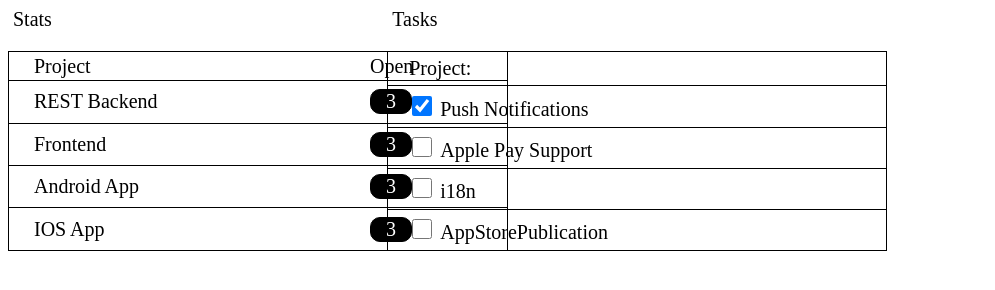
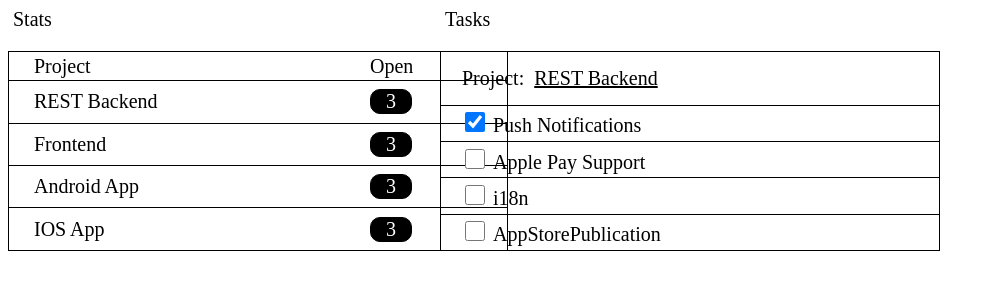
Before and after one commit to Daria-chizh/Project-Management-Dashboard, a website built with webpack: page html/index.html in a window 1280 px wide. Shown: the whole page, without its empty margins (0-995 px from the left). Built offline with nearby package versions, Linux system fonts and the light colour scheme.

```diff
--- a/css/style.css
+++ b/css/style.css
@@ -27,7 +27,7 @@
   width: 30%;
 }
 
-.tasksContainer {
+#tasksContainer {
   float: right;
   min-height: 90vh;
   width: 50%;
--- a/src/Tasks.js
+++ b/src/Tasks.js
@@ -62,6 +62,7 @@
         this.renderProjectDropdownList(projects, dropdownElement);
       }
     });
+    dropdownElement.appendChild(dropdownValue);
   }
 
   /*
```
